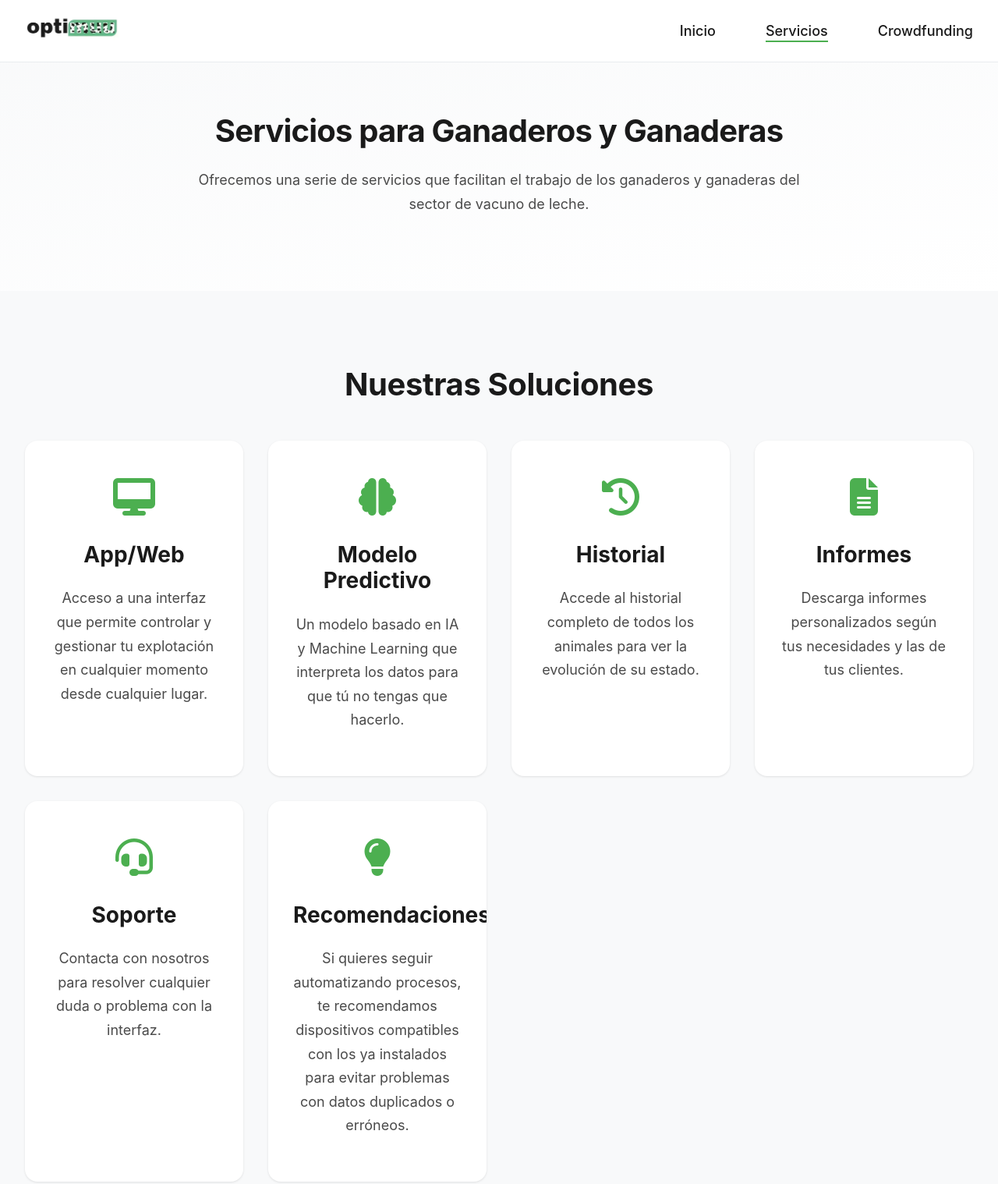
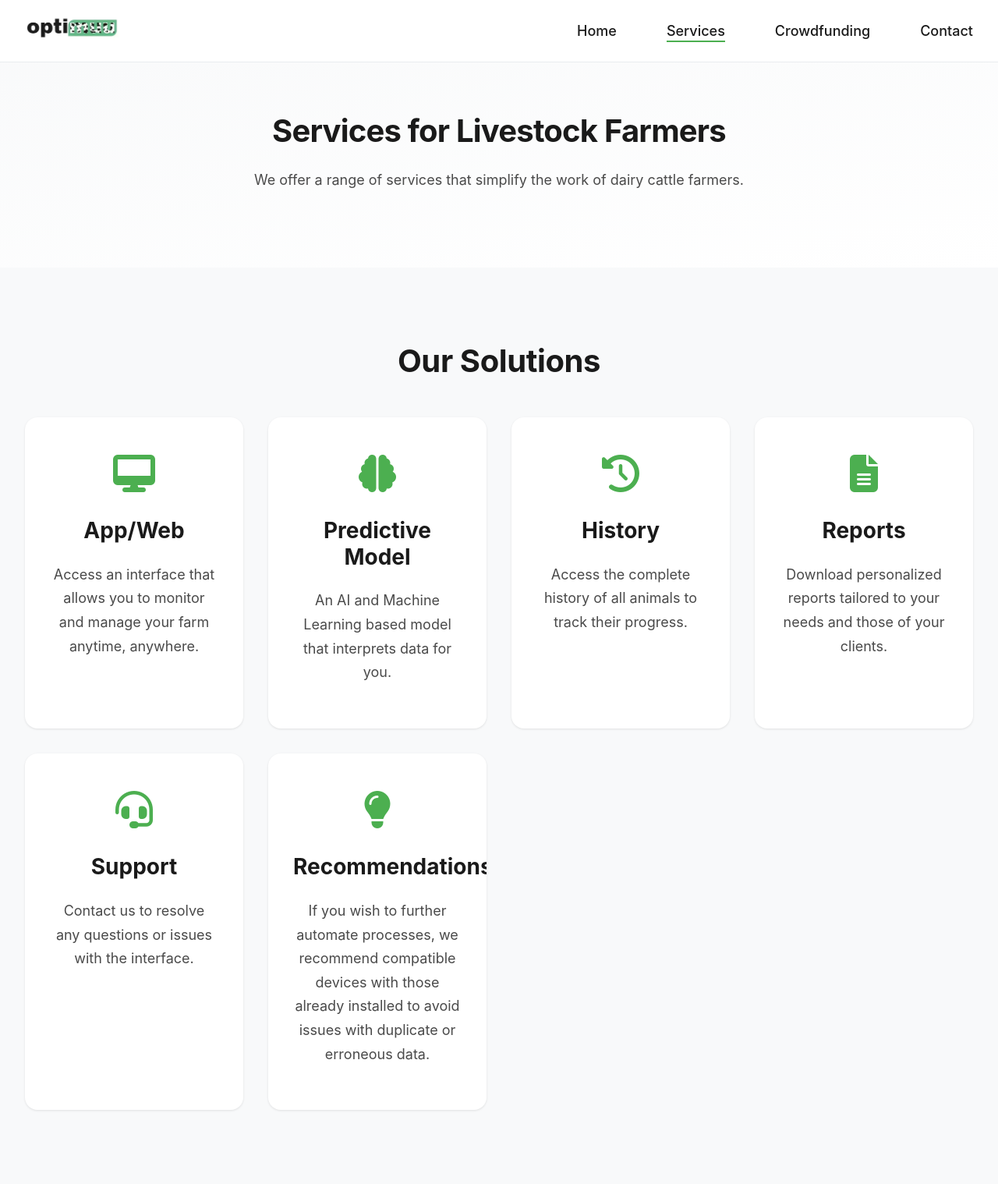
Before and after one commit to gboxboss/voxa, a plain HTML site: page services.html in a window 1280 px wide. Shown: the top 1518 px of the page at 78% size. Drawn offline with Linux system fonts and the light colour scheme.

Commit message:
Update and rename servicios.html to services.html

```diff
--- a/servicios.html
+++ b/services.html
@@ -1,9 +1,9 @@
 <!DOCTYPE html>
-<html lang="es">
+<html lang="en">
 <head>
   <meta charset="UTF-8" />
   <meta name="viewport" content="width=device-width, initial-scale=1.0"/>
-  <title>Optimuu – Servicios</title>
+  <title>Optimuu – Services</title>
   <link rel="stylesheet" href="https://cdnjs.cloudflare.com/ajax/libs/font-awesome/6.5.1/css/all.min.css">
   <style>
     :root {
@@ -231,16 +231,17 @@
   <header>
     <div class="container header-inner">
       <a href="index.html" class="logo">
-        <img src="images/cropped-cropped-Diapositiva2-scaled-2.webp" alt="Logo Optimuu">
+        <img src="images/cropped-cropped-Diapositiva2-scaled-2.webp" alt="Optimuu Logo">
       </a>
-      <button class="mobile-menu-toggle" aria-label="Menú móvil">
+      <button class="mobile-menu-toggle" aria-label="Mobile Menu">
         <i class="fas fa-bars"></i>
       </button>
       <nav>
         <ul>
-          <li><a href="index.html">Inicio</a></li>
-          <li><a href="servicios.html" class="active">Servicios</a></li>
-          <li><a href="crowdfunding-3.html">Crowdfunding</a></li>
+          <li><a href="index.html">Home</a></li>
+          <li><a href="services.html" class="active">Services</a></li>
+          <li><a href="crowdfunding.html">Crowdfunding</a></li>
+          <li><a href="contact.html">Contact</a></li>
         </ul>
       </nav>
     </div>
@@ -248,55 +249,55 @@
   <main>
     <section class="hero">
       <div class="container">
-        <h1>Servicios para Ganaderos y Ganaderas</h1>
-        <p>Ofrecemos una serie de servicios que facilitan el trabajo de los ganaderos y ganaderas del sector de vacuno de leche.</p>
+        <h1>Services for Livestock Farmers</h1>
+        <p>We offer a range of services that simplify the work of dairy cattle farmers.</p>
       </div>
     </section>
     <section class="services">
       <div class="container">
-        <h2>Nuestras Soluciones</h2>
+        <h2>Our Solutions</h2>
         <div class="services-grid">
           <div class="service-card">
             <div class="service-icon">
               <i class="fas fa-desktop"></i>
             </div>
             <h3>App/Web</h3>
-            <p>Acceso a una interfaz que permite controlar y gestionar tu explotación en cualquier momento desde cualquier lugar.</p>
+            <p>Access an interface that allows you to monitor and manage your farm anytime, anywhere.</p>
           </div>
           <div class="service-card">
             <div class="service-icon">
               <i class="fas fa-brain"></i>
             </div>
-            <h3>Modelo Predictivo</h3>
-            <p>Un modelo basado en IA y Machine Learning que interpreta los datos para que tú no tengas que hacerlo.</p>
+            <h3>Predictive Model</h3>
+            <p>An AI and Machine Learning based model that interprets data for you.</p>
           </div>
           <div class="service-card">
             <div class="service-icon">
               <i class="fas fa-history"></i>
             </div>
-            <h3>Historial</h3>
-            <p>Accede al historial completo de todos los animales para ver la evolución de su estado.</p>
+            <h3>History</h3>
+            <p>Access the complete history of all animals to track their progress.</p>
           </div>
           <div class="service-card">
             <div class="service-icon">
               <i class="fas fa-file-alt"></i>
             </div>
-            <h3>Informes</h3>
-            <p>Descarga informes personalizados según tus necesidades y las de tus clientes.</p>
+            <h3>Reports</h3>
+            <p>Download personalized reports tailored to your needs and those of your clients.</p>
           </div>
           <div class="service-card">
             <div class="service-icon">
               <i class="fas fa-headset"></i>
             </div>
-            <h3>Soporte</h3>
-            <p>Contacta con nosotros para resolver cualquier duda o problema con la interfaz.</p>
+            <h3>Support</h3>
+            <p>Contact us to resolve any questions or issues with the interface.</p>
           </div>
           <div class="service-card">
             <div class="service-icon">
               <i class="fas fa-lightbulb"></i>
             </div>
-            <h3>Recomendaciones</h3>
-            <p>Si quieres seguir automatizando procesos, te recomendamos dispositivos compatibles con los ya instalados para evitar problemas con datos duplicados o erróneos.</p>
+            <h3>Recommendations</h3>
+            <p>If you wish to further automate processes, we recommend compatible devices with those already installed to avoid issues with duplicate or erroneous data.</p>
           </div>
         </div>
       </div>
@@ -305,16 +306,16 @@
   <footer>
     <div class="container footer-content">
       <div class="footer-top">
-        <img src="images/logo.png" alt="Logo Optimuu">
+        <img src="images/logo.png" alt="Optimuu Logo">
         <p class="footer-copyright">
-          © 2025 Optimuu. Todos los derechos reservados.
+          © 2025 Optimuu. All rights reserved.
         </p>
       </div>
       <div class="footer-menu">
         <ul>
-          <li><a href="privacy-policy.html">Política de Privacidad</a></li>
-          <li><a href="refund-policy.html">Política de Reembolso</a></li>
-          <li><a href="terms-conditions.html">Términos y Condiciones</a></li>
+          <li><a href="privacy-policy.html">Privacy Policy</a></li>
+          <li><a href="refund-policy.html">Refund Policy</a></li>
+          <li><a href="terms-conditions.html">Terms and Conditions</a></li>
         </ul>
       </div>
     </div>
```
